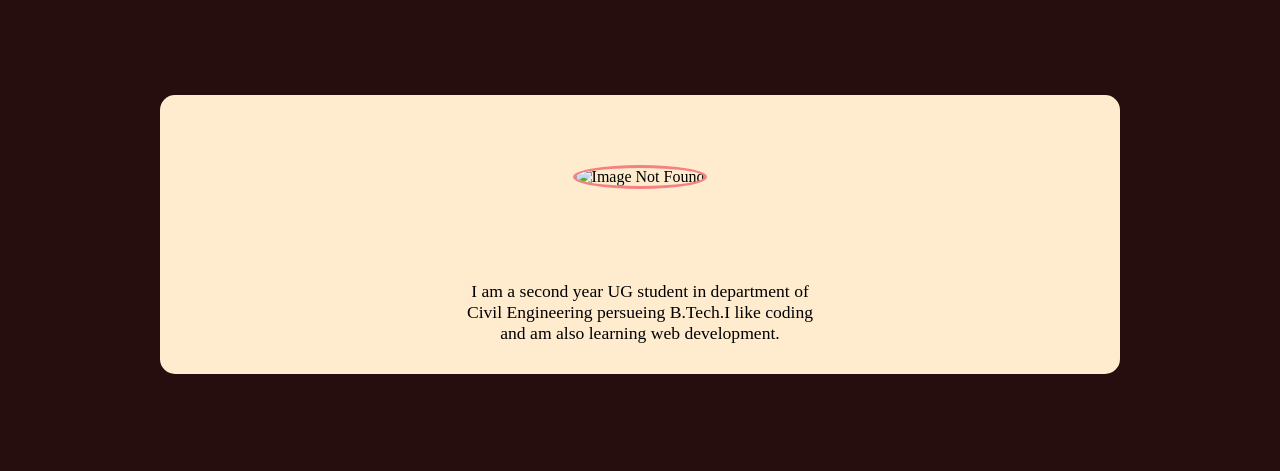
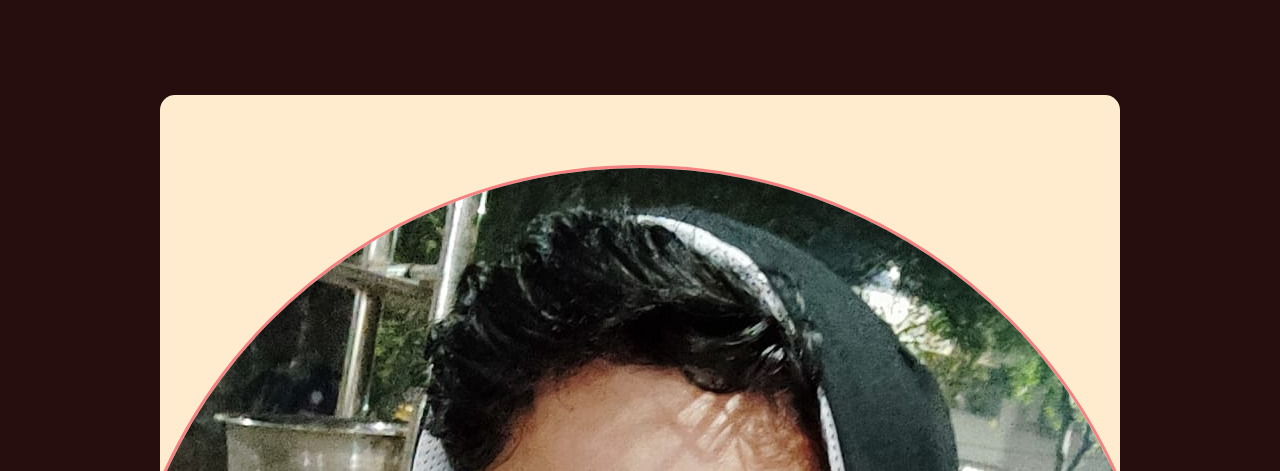
Before and after one commit to ashish2829001/hello, a plain HTML site: page index.html in a window 1280 px wide. Shown: the part 66-537 px from the top of the page. Drawn offline with nearby package versions, Linux system fonts and the light colour scheme.

Commit message:
Update index.html

```diff
--- a/index.html
+++ b/index.html
@@ -383,7 +383,7 @@
         <div class="cont">
             <div id="home"></div>
             <div class="box" id="box1">
-                <img class="dp" src="ashish.jpg" alt="Image Not Found">
+                <img class="dp" src="ashish.jpeg" alt="Image Not Found">
                 <div class="content">
                     <h2 class="height">
                         <span class="typed"></span>
```
